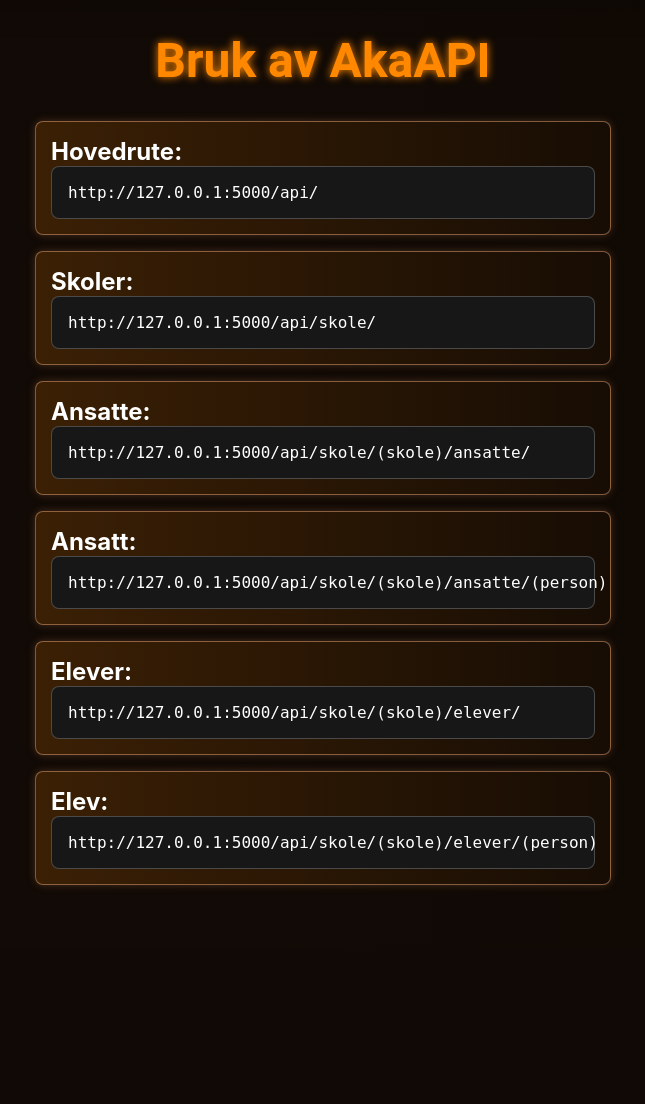
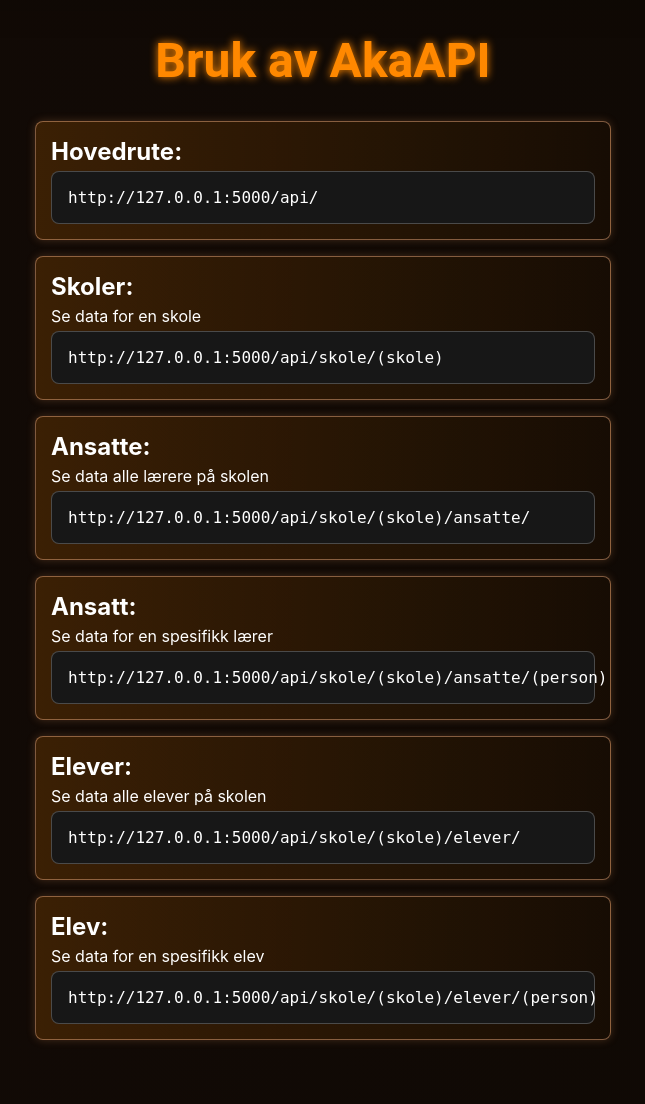
Before and after one commit to Jakobsen123/AkaAPI, a Flask app: page /dokumentasjon in a window 1280 px wide. Shown: the part 48-1152 px from the top of the page, without its empty margins (317-962 px from the left). Before the commit the page ends 936 px from the top, so only its background shows below. Run offline with Flask 3, Linux system fonts and the light colour scheme; some web fonts are replaced.

Commit message:
- Ekstra node i Elev på akademiet Oslo - la til beskrivelse for hver rute i dokumentasjon - La til <summary> element for elementer i array som ikke har en primær nøkkel i visualisering.html

```diff
--- a/static/style/index.css
+++ b/static/style/index.css
@@ -189,6 +189,9 @@ h1 {
 
 .documentation_card {
   font-size: 1.5rem;
+  display: flex;
+  flex-direction: column;
+
 
   background-image: linear-gradient(to right, #ff88002d, #ff880008);
   border-radius: 8px;
@@ -196,6 +199,7 @@ h1 {
   box-shadow: 0 0 0.5rem rgba(221, 140, 86, 0.254);
   padding: 15px;
   width: 100%;
+  gap: 5px;
 }
 
 .documentation_card div {
@@ -216,3 +220,8 @@ h1 {
 .documentation_card a {
   color: white;
 }
+
+.documentation_card p {
+  margin: 0;
+  font-size: 1rem;
+}
--- a/templates/doc.html
+++ b/templates/doc.html
@@ -9,22 +9,27 @@ content%}
     </div>
     <div class="documentation_card">
         <strong>Skoler:</strong>
-        <div><a href="/api/skole/">http://127.0.0.1:5000/api/skole/</a></div>
+        <p>Se data for en skole</p>
+        <div><a href="/api/skole/">http://127.0.0.1:5000/api/skole/(skole)</a></div>
     </div>
     <div class="documentation_card">
         <strong>Ansatte:</strong>
+        <p>Se data alle lærere på skolen</p>
         <div><a href="/api/skole/">http://127.0.0.1:5000/api/skole/(skole)/ansatte/</a></div>
     </div>
     <div class="documentation_card">
         <strong>Ansatt:</strong>
+        <p>Se data for en spesifikk lærer</p>
         <div><a href="/api/skole/">http://127.0.0.1:5000/api/skole/(skole)/ansatte/(person)</a></div>
     </div>
     <div class="documentation_card">
         <strong>Elever:</strong>
+        <p>Se data alle elever på skolen</p>
         <div><a href="/api/skole/">http://127.0.0.1:5000/api/skole/(skole)/elever/</a></div>
     </div>
     <div class="documentation_card">
         <strong>Elev:</strong>
+        <p>Se data for en spesifikk elev</p>
         <div><a href="/api/skole/">http://127.0.0.1:5000/api/skole/(skole)/elever/(person)</a></div>
     </div>
   </div>
```
Also changed, not shown: data/data.json (+15 -0 lines), templates/visualisering.html (+6 -4 lines), templates/404.html (line endings or trailing spaces).
